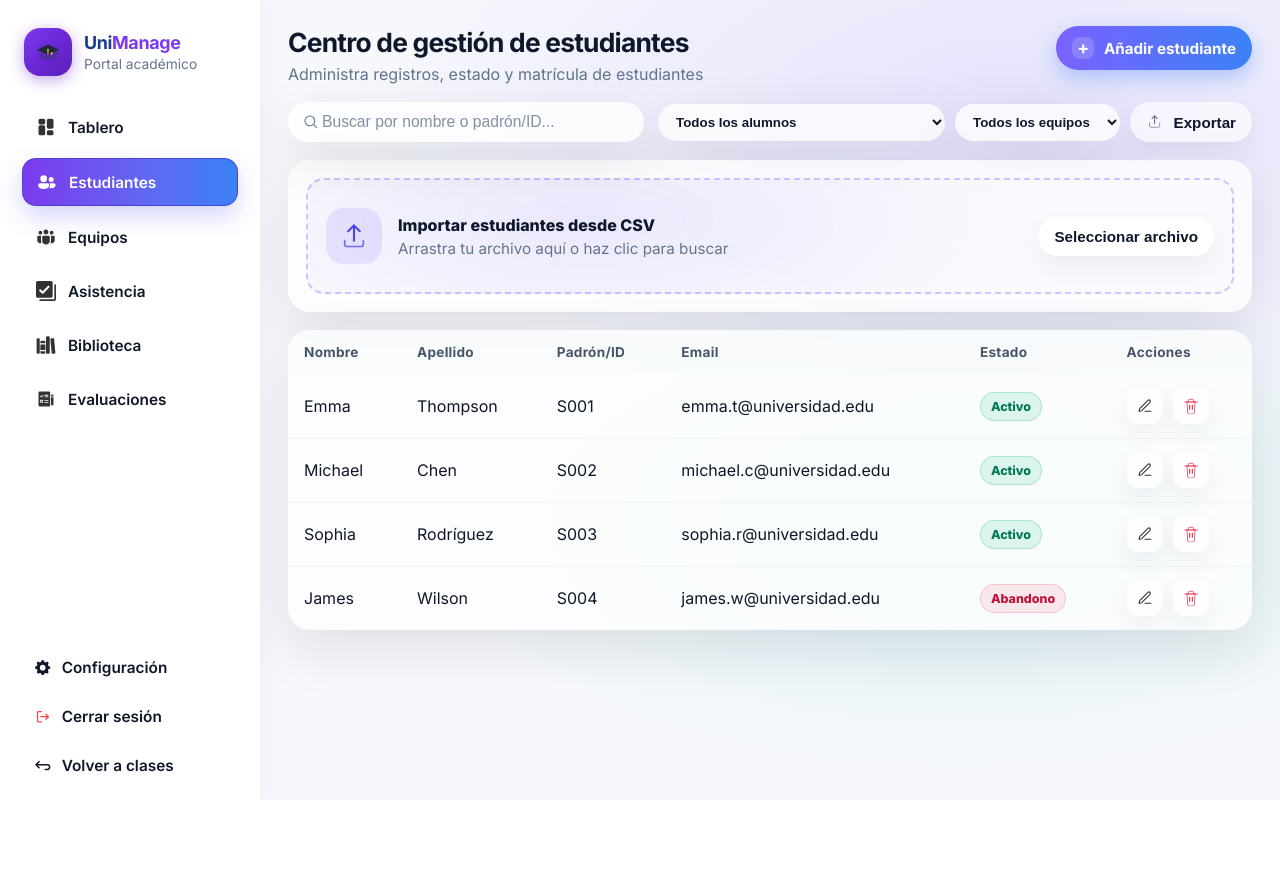
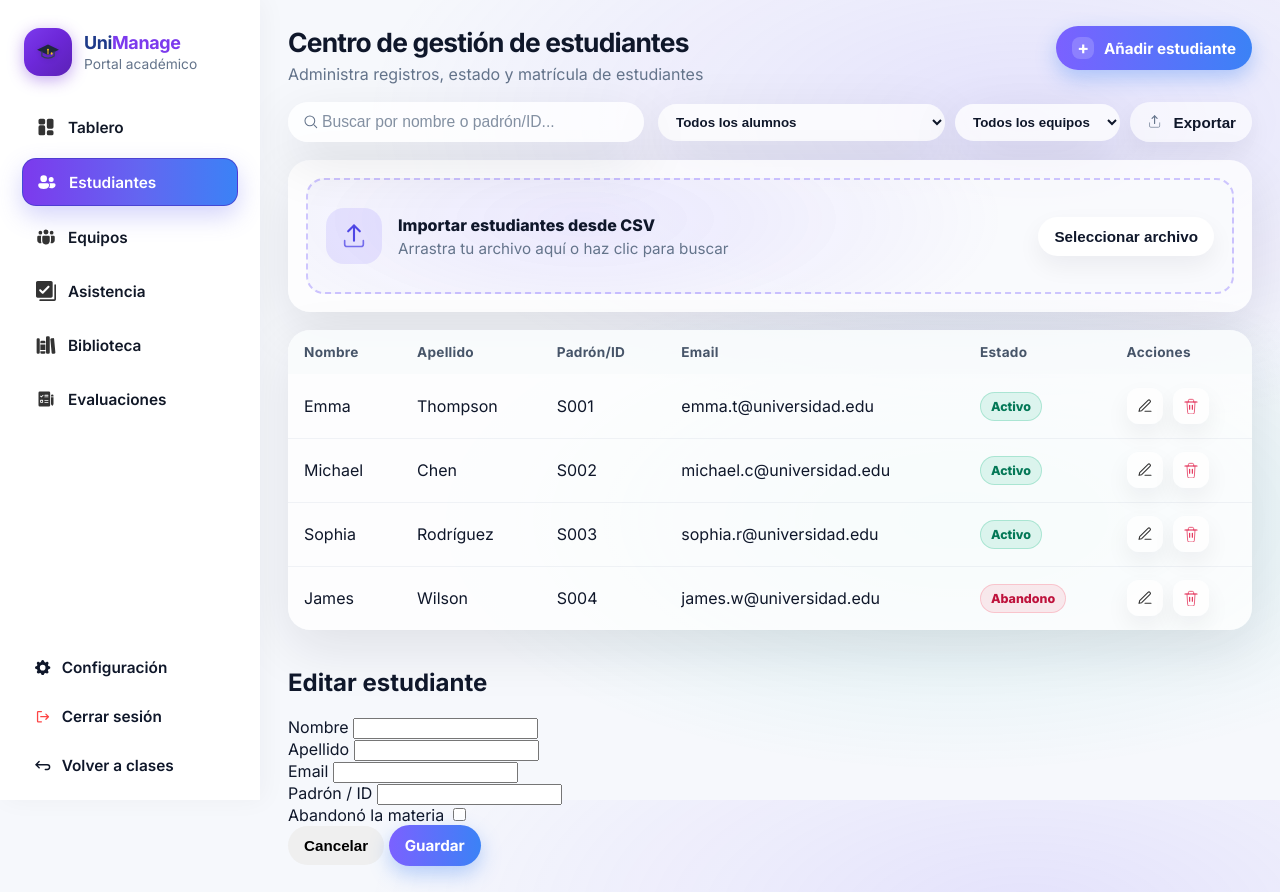
Before and after one commit to JoacoBaldo/Sistema_de_gestion_educativa, a Flask app: page /aulas/1/gestionar in a window 1280 px wide. Before the commit the page ends 795 px from the top, so only its background shows below. Run offline with Flask 3, Linux system fonts and the light colour scheme.

Commit message:
Diseña la vista del formulario para actualizar un estudiante

```diff
--- a/frontend/app.py
+++ b/frontend/app.py
@@ -56,6 +56,13 @@ def classroom_manage(classroom_id):
         classroom_id=classroom_id,
     )
 
+@app.route("/aulas/<int:classroom_id>/gestionar/estudiantes")
+def classroom_manage_students(classroom_id):
+    return render_template(
+        "classroom-manage/students/studentsview.html",
+        classroom_id=classroom_id,
+    )
+
 
 if __name__ == "__main__":
     app.run(debug=True, port=5001)
--- /dev/null
+++ b/frontend/static/JS/studentform.js
@@ -0,0 +1,138 @@
+document.addEventListener("DOMContentLoaded", () => {
+  const modal = document.getElementById("st-student-modal");
+  const form = document.getElementById("st-student-form");
+  const tbody = document.getElementById("st-tbody");
+  const toast = document.getElementById("st-student-toast");
+
+  const nameInput = document.getElementById("st-student-name");
+  const lastInput = document.getElementById("st-student-lastname");
+  const emailInput = document.getElementById("st-student-email");
+  const padronInput = document.getElementById("st-student-padron");
+  const abandonedInput = document.getElementById("st-student-abandoned");
+  const cancelBtn = document.getElementById("st-student-cancel-btn");
+
+  function hasToken() {
+    try {
+      return !!localStorage.getItem("token");
+    } catch (e) {
+      return false;
+    }
+  }
+
+  function openModal() {
+    if (!hasToken()) return (window.location.href = "/auth");
+    modal.classList.remove("hidden");
+  }
+
+  function closeModal() {
+    modal.classList.add("hidden");
+  }
+
+  function showToast(message) {
+    if (!toast) return;
+    toast.textContent = message;
+    toast.classList.remove("hidden");
+    setTimeout(() => toast.classList.add("hidden"), 2500);
+  }
+
+  function populateFromRow(tr) {
+    const nombre = tr.dataset.nombre || "";
+    const apellido = tr.dataset.apellido || "";
+    const padron = tr.dataset.padron || "";
+    const email = tr.dataset.email || "";
+    const status = tr.dataset.status || "active";
+
+    nameInput.value = nombre;
+    lastInput.value = apellido;
+    padronInput.value = padron;
+    emailInput.value = email;
+    abandonedInput.checked = status === "abandoned";
+
+    openModal();
+  }
+
+  if (tbody) {
+    tbody.addEventListener("click", (e) => {
+      const btn = e.target.closest("button[aria-label='Editar']");
+      if (!btn) return;
+      const tr = btn.closest("tr");
+      if (!tr) return;
+      populateFromRow(tr);
+    });
+  }
+
+  cancelBtn?.addEventListener("click", (e) => {
+    e.preventDefault();
+    closeModal();
+  });
+
+  function validateEmail(email) {
+    return /^[^\s@]+@[^\s@]+\.[^\s@]+$/.test(email);
+  }
+
+  form?.addEventListener("submit", async (e) => {
+    e.preventDefault();
+
+    const nombre = nameInput.value.trim();
+    const apellido = lastInput.value.trim();
+    const padron = padronInput.value.trim();
+    const email = emailInput.value.trim();
+
+    if (!nombre || !apellido || !padron || !email) {
+      showToast("Completa los campos obligatorios.");
+      return;
+    }
+
+    if (!validateEmail(email)) {
+      showToast("Formato de email inválido.");
+      emailInput.focus();
+      return;
+    }
+
+    const token = localStorage.getItem("token");
+    if (!token) return (window.location.href = "/auth");
+
+    const payload = {
+      nombre,
+      apellido,
+      padron,
+      email,
+      abandoned: !!abandonedInput.checked,
+    };
+
+    try {
+      const res = await fetch(`/api/students/${encodeURIComponent(padron)}`, {
+        method: "PUT",
+        headers: {
+          "Content-Type": "application/json",
+          Authorization: `Bearer ${token}`,
+        },
+        body: JSON.stringify(payload),
+      });
+
+      if (!res.ok) throw new Error("Error en la actualización");
+
+      const row = Array.from(document.querySelectorAll("#st-tbody tr")).find((r) => (r.dataset.padron || "") === padron);
+      if (row) {
+        row.dataset.nombre = nombre;
+        row.dataset.apellido = apellido;
+        row.dataset.email = email;
+        row.dataset.status = payload.abandoned ? "abandoned" : "active";
+        const cell1 = row.querySelector("td:nth-child(1)");
+        if (cell1) cell1.textContent = nombre;
+        const cell2 = row.querySelector("td:nth-child(2)");
+        if (cell2) cell2.textContent = apellido;
+        const emailCell = row.querySelector(".st-col-email");
+        if (emailCell) emailCell.textContent = email;
+        const statusCell = row.querySelector("td:nth-child(5)");
+        if (statusCell) statusCell.innerHTML = payload.abandoned ? '<span class="st-badge st-badge-dropped">Abandono</span>' : '<span class="st-badge st-badge-active">Activo</span>';
+      }
+
+      showToast("Datos guardados correctamente.");
+      setTimeout(closeModal, 800);
+    } catch (err) {
+      console.error(err);
+      showToast("No se pudo guardar. Intenta nuevamente.");
+    }
+  });
+});
--- a/frontend/templates/classroom-manage/manageView.html
+++ b/frontend/templates/classroom-manage/manageView.html
@@ -129,6 +129,7 @@
 <script src="{{ url_for('static', filename='JS/classroomManage.js') }}"></script>
 {% if vista == 'students' %}
 <script src="{{ url_for('static', filename='JS/classroomManageStudents.js') }}"></script>
+<script src="{{ url_for('static', filename='JS/studentForm.js') }}"></script>
 {% endif %}
 {% if vista == 'evaluations' %}
 <script src="{{ url_for('static', filename='JS/classroomManageEvaluations.js') }}"></script>
--- /dev/null
+++ b/frontend/templates/classroom-manage/students/studentform.html
@@ -0,0 +1,41 @@
+<div id="st-student-modal" class="st-modal hidden" role="dialog" aria-modal="true" aria-label="Editar estudiante">
+  <div class="st-modal-panel">
+    <header class="st-modal-header">
+      <h2 class="st-modal-title">Editar estudiante</h2>
+    </header>
+
+    <form id="st-student-form" class="st-form" novalidate>
+      <div class="st-form-row">
+        <label for="st-student-name">Nombre</label>
+        <input id="st-student-name" name="nombre" type="text" required>
+      </div>
+
+      <div class="st-form-row">
+        <label for="st-student-lastname">Apellido</label>
+        <input id="st-student-lastname" name="apellido" type="text" required>
+      </div>
+
+      <div class="st-form-row">
+        <label for="st-student-email">Email</label>
+        <input id="st-student-email" name="email" type="email" required>
+      </div>
+
+      <div class="st-form-row">
+        <label for="st-student-padron">Padrón / ID</label>
+        <input id="st-student-padron" name="padron" type="text" required>
+      </div>
+
+      <div class="st-form-row st-form-row--toggle">
+        <label for="st-student-abandoned">Abandonó la materia</label>
+        <input id="st-student-abandoned" name="abandoned" type="checkbox">
+      </div>
+
+      <div class="st-form-actions">
+        <button type="button" class="st-btn" id="st-student-cancel-btn">Cancelar</button>
+        <button type="submit" class="st-btn st-btn-primary" id="st-student-save-btn">Guardar</button>
+      </div>
+    </form>
+
+    <div id="st-student-toast" class="st-toast hidden" role="status" aria-live="polite"></div>
+  </div>
+</div>
--- a/frontend/templates/classroom-manage/students/studentsView.html
+++ b/frontend/templates/classroom-manage/students/studentsView.html
@@ -226,4 +226,5 @@
             </tbody>
         </table>
     </section>
+    {% include 'classroom-manage/students/studentForm.html' %}
 </section>
```
